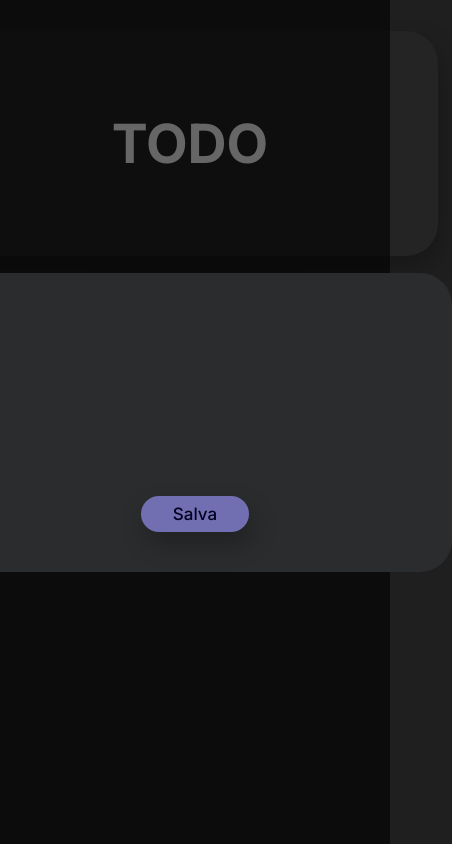
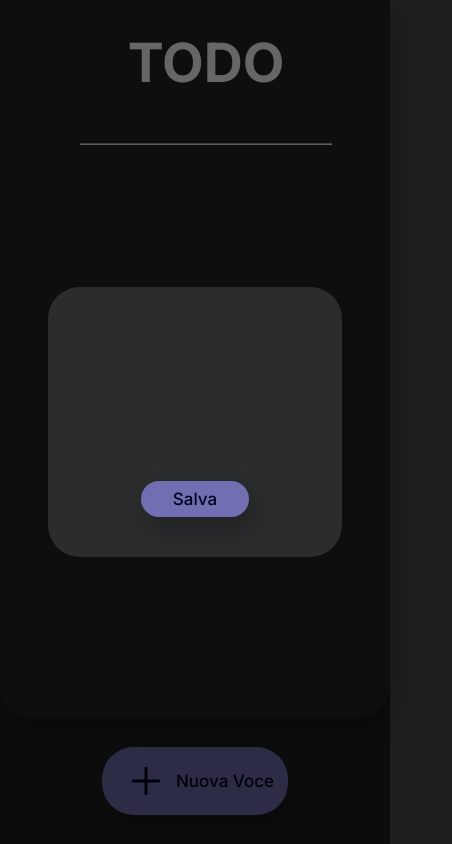
Before and after one commit to Gr3g027/TODO-List, a React (Create React App) app: page / in a window 390 px wide. Both pictures are taken after a click on the button "Nuova Voce". Shown: the whole page, 452 px wide, since content can reach past the window. Built offline with nearby package versions, Linux system fonts and the light colour scheme.

Commit message:
Added responsive (still WIP) - removed some unused styles - general adaptation to responsive style

```diff
--- a/src/Components/Basic/Button.tsx
+++ b/src/Components/Basic/Button.tsx
@@ -31,6 +31,8 @@ const StyledButton = styled.button<BoxProps>`
     box-shadow: 4px 12px 24px rgba(0, 0, 0, 0.25);
     border-radius: 32px;
     border: none;
+    text-align: center;
+    align-items: center;
     cursor: pointer;
     transition: 0.2s;
 
--- a/src/Components/Basic/Icon.tsx
+++ b/src/Components/Basic/Icon.tsx
@@ -69,7 +69,6 @@ const IconBox = styled(Box)`
 const Ico = styled.img`
     width: 40px;
     height: 40px;
-    transition: 3s;
 
     ${({ onClick }) => onClick && `cursor: pointer;`}
 `
--- a/src/Components/Basic/Text.tsx
+++ b/src/Components/Basic/Text.tsx
@@ -9,6 +9,7 @@ export interface TextProps extends BoxProps {
     fontSize?: string;
     bold?: string | number;
     color?: string;
+    textAlign?: string;
 }
 
 class Text extends PureComponent<TextProps> {
@@ -27,10 +28,14 @@ export default Text
 
 const StyledText = styled.p<TextProps>`
     ${({ fontSize }) => fontSize && `font-size: ${fontSize};`}
+    ${({ textAlign }) => textAlign && `text-align: ${textAlign};`}
     ${({ bold }) => bold && `font-weight: ${bold};`}
     ${({ color }) => color && `color: ${color};`}
 
     ${({ mar }) => mar ? `margin: ${parseSize(mar)};` : `margin: auto;`}
 	${({ pad }) => pad && `padding: ${parseSize(pad)};`}
 	${({ gap }) => gap && `gap: ${parseSize(gap)};`}
+
+    ${({ width }) => width && `width: ${parseSize(width)};`}
+    ${({ height }) => height && `width: ${parseSize(height)};`}
 `
--- /dev/null
+++ b/src/Components/System/Screen.tsx
@@ -0,0 +1,12 @@
+/* Component for screen size, responsive use */
+
+class Screen {
+    windowWidth: number;
+    mobileWidth: number;
+    constructor() {
+        this.windowWidth = window.innerWidth;
+        this.mobileWidth = 768;
+    }
+}
+
+export default new Screen();
--- a/src/Components/ToDoList/PopUp.tsx
+++ b/src/Components/ToDoList/PopUp.tsx
@@ -4,6 +4,7 @@ import styled from '@emotion/styled'
 import Box from '../Basic/Box'
 import Text from '../Basic/Text';
 import Button from '../Basic/Button';
+import Screen from '../System/Screen';
 
 interface PopUpProps {
     showHandler: any;
@@ -59,6 +60,30 @@ class PopUp extends PureComponent<PopUpProps, State> {
     render(): ReactNode {
         const { input, placeHolder } = this.state
         return (
+            <>
+            {Screen.windowWidth < Screen.mobileWidth ? (
+                /* MOBILE */
+                <Bg center bgColor='rgba(0, 0, 0, 60%)' onClick={(event: React.MouseEvent) => {
+                    event.preventDefault()
+
+                    if (event.target === event.currentTarget){
+                        this.props.showHandler(false)
+                    }
+                }}>
+                    <PopUpWindowMobile center >
+                        <TextAreaWrapperMobile center>
+                            <TextAreaMobile name="todo" className='text-regular' placeholder={placeHolder} maxLength={90} autoFocus
+                            onChange={(event) => {
+                                this.setState({input: event.target.value})
+                            }} />
+                        </TextAreaWrapperMobile>
+                        <SaveBtn action={this.saveTodo} actionValue={input}>
+                            <Text className='text-medium'>Salva</Text>
+                        </SaveBtn>
+                    </PopUpWindowMobile>
+                </Bg>
+            ) : (
+                /* DESKTOP */
                 <Bg center bgColor='rgba(0, 0, 0, 60%)' onClick={(event: React.MouseEvent) => {
                     event.preventDefault()
 
@@ -78,6 +103,8 @@ class PopUp extends PureComponent<PopUpProps, State> {
                         </SaveBtn>
                     </PopUpWindow>
                 </Bg>
+            )}
+            </>
         )
     }
 }
@@ -119,3 +146,27 @@ const TextArea = styled.textarea`
 const SaveBtn = styled(Button)`
     padding: 8px 32px;
 `
+
+const TextAreaWrapperMobile = styled(Box)`
+    width: 80%;
+    height: 90%;
+`
+
+const TextAreaMobile = styled.textarea`
+    background-color: transparent;
+    width: 270px;
+    height: 150px;
+    border: none;
+    resize: none;
+
+    :focus{
+        outline: none;
+    }
+`
+
+const PopUpWindowMobile = styled(Box)`
+    background-color: #2b2c2e;
+    flex-direction: column;
+    border-radius: 32px;
+    padding: 40px 10px;
+`
--- a/src/Components/ToDoList/ToDoElement.tsx
+++ b/src/Components/ToDoList/ToDoElement.tsx
@@ -4,6 +4,7 @@ import Icon from '../Basic/Icon'
 import Box, { BoxProps } from '../Basic/Box';
 import Text from '../Basic/Text';
 import styled from '@emotion/styled';
+import Screen from '../System/Screen';
 
 interface ToDoProps extends BoxProps{
     className?: string;
@@ -12,7 +13,7 @@ interface ToDoProps extends BoxProps{
 
     selectAction: any;
     deleteAction: any;
-    todoData: any;
+    todoData: {id: string, text: string, done: boolean};
 }
 interface State {
     checked: boolean,
@@ -20,11 +21,35 @@ interface State {
 
 class ToDoElement extends PureComponent<ToDoProps, State> {
     render(): ReactNode {
+        /* ToDo element */
+
         const props = this.props
         const checked = this.props.todoData.done
 
         return (
-            /* ToDo element */
+            <>
+            {Screen.windowWidth < Screen.mobileWidth ? (
+                /* MOBILE */
+                <ToDoMobile
+                    id={props.id}
+                    className={this.props.className}
+                    >
+
+                    {/* delete icon */}
+                    <Icon iconName='binIcon' onClick={() =>{
+                        props.deleteAction(props.index)
+                    }}/>
+
+                    {/* checkbox icon */}
+                    <Icon iconName={checked ? 'checkBoxIconOn' : 'checkBoxIconOff'} onClick={() => {
+                        props.selectAction(props.index)
+                    }}/>
+
+                    {/* todo-text */}
+                    <TextMobile className='text-regular' mar={"5 auto"}>{props.todoData.text}</TextMobile>
+                </ToDoMobile>
+            ) : (
+                /* DESKTOP */
                 <ToDo
                     id={props.id}
                     className={this.props.className}
@@ -43,6 +68,9 @@ class ToDoElement extends PureComponent<ToDoProps, State> {
                     {/* todo-text */}
                     <Text className='text-regular' mar={"5 auto"}>{props.todoData.text}</Text>
                 </ToDo>
+            )}
+
+            </>
         )
     }
 }
@@ -54,6 +82,19 @@ const ToDo = styled(Box)<BoxProps>`
 
     //default properties for animation
     opacity: 0;
-    transform: translateY(-50px);
     transition: opacity 0.5s ease, transform 0.5s ease;
 `
+
+const TextMobile = styled(Text)`
+    text-align: left;
+    width: 80%;
+`
+
+const ToDoMobile = styled(Box)<BoxProps>`
+    gap: 24px;
+    height: 20px;
+
+    //default properties for animation
+    opacity: 0;
+    transition: opacity 0.5s ease, transform 0.5s ease;
+`
--- a/src/Components/ToDoList/ToDoList.tsx
+++ b/src/Components/ToDoList/ToDoList.tsx
@@ -16,6 +16,7 @@ import {
     ListItemsMapAnimation,
     SelectAnimation
 } from '../../Utils/animation'
+import Screen from '../System/Screen'
 
 interface Props { }
 interface State {
@@ -25,6 +26,8 @@ interface State {
     added: string;
     selected: string;
     deleted: string;
+
+    responsive: boolean;
 }
 
 class ToDoList extends PureComponent<Props, State> {
@@ -38,7 +41,11 @@ class ToDoList extends PureComponent<Props, State> {
             added: '',
             selected: '',
             deleted: '',
+
+            responsive: Screen.windowWidth <= Screen.mobileWidth,
         }
+
+        this.handleResize = this.handleResize.bind(this);
     }
 
     componentDidMount(): void {
@@ -47,6 +54,13 @@ class ToDoList extends PureComponent<Props, State> {
         if (todoList) {
             this.setState({ todos: todoList })
         }
+
+
+        window.addEventListener('resize', this.handleResize);
+    }
+
+    componentWillUnmount(): void {
+        window.removeEventListener('resize', this.handleResize);
     }
 
     componentDidUpdate(prevProps: Readonly<Props>, prevState: Readonly<State>, snapshot?: any): void {
@@ -63,13 +77,18 @@ class ToDoList extends PureComponent<Props, State> {
         }
 
         // Animations
-        if (prevState.added !== added)  AddAnimation(added)
+        if (prevState.added !== added) AddAnimation(added)
 
         if (prevState.deleted !== deleted) DeleteAnimation(deleted)
 
         if (prevState.selected !== selected) SelectAnimation(selected)
     }
-    showHandler = (value: boolean) => {
+
+    handleResize = () => {
+        this.setState({ responsive: Screen.windowWidth >= Screen.mobileWidth});
+    }
+
+    showPopUpHandler = (value: boolean) => {
         // Used for updating show state in child component "PopUp"
         this.setState({ showPopUp: value })
     }
@@ -131,13 +150,56 @@ class ToDoList extends PureComponent<Props, State> {
     };
 
     render(): ReactNode {
-        const { showPopUp } = this.state
+        const { showPopUp, responsive } = this.state
         const todoList = this.state.todos
 
         return (
             <>
+                { responsive ? (
+                    /* MOBILE */ <>
                         { /* Shows 'PopUp' component if state 'showPopUp' is true */
-                    showPopUp && <PopUp addToDo={this.addToDo} showHandler={this.showHandler} />}
+                            showPopUp && <PopUp addToDo={this.addToDo} showHandler={this.showPopUpHandler} />}
+                        <Box center flexDir='column' height='100%'>
+                            <ToDoContainerMobile>
+                                <ListContainerMobile id='todo-list' center flex>
+                                    <Text width='100%' textAlign='center' className='text-title'>TODO</Text>
+                                    <Line />
+                                    {
+                                        // Rendering ToDo list
+                                        todoList.map((todo: any, index: number) => {
+                                            return (
+                                                <ToDoElement
+                                                    key={todo.id}
+
+                                                    id={todo.id}
+                                                    index={index}
+                                                    className={todo.done ? 'todo-element selected' : 'todo-element'}
+
+                                                    todoData={todo}
+                                                    deleteAction={this.deleteTodo}
+                                                    selectAction={this.selectToDo}
+                                                />
+                                            )
+                                        })
+                                    }
+                                </ListContainerMobile>
+                            </ToDoContainerMobile>
+
+                            {/* New ToDo button */}
+                            <Box height='8vh' mar={"30px 0px 0px 0px"}>
+                                <Button action={this.showPopUpHandler} actionValue={true}>
+                                    <BtnInnerContainerMobile center>
+                                        <Icon iconName='addIcon' />
+                                        <Text className='text-medium'>Nuova Voce</Text>
+                                    </BtnInnerContainerMobile>
+                                </Button>
+                            </Box>
+                        </Box>
+                    </>
+                ) : (
+                    /* DESKTOP */ <>
+                    { /* Shows 'PopUp' component if state 'showPopUp' is true */
+                        showPopUp && <PopUp addToDo={this.addToDo} showHandler={this.showPopUpHandler} />}
                         <ExternalContainer center>
                             <ToDoContainer>
                                 <ListContainer id='todo-list' flex>
@@ -164,13 +226,15 @@ class ToDoList extends PureComponent<Props, State> {
                             </ToDoContainer>
 
                             {/* New ToDo button */}
-                    <Button center action={this.showHandler} actionValue={true}>
+                            <Button center action={this.showPopUpHandler} actionValue={true}>
                                 <BtnInnerContainer>
                                     <Icon iconName='addIcon' />
                                     <Text className='text-medium'>Nuova Voce</Text>
                                 </BtnInnerContainer>
                             </Button>
                         </ExternalContainer>
+                    </>
+                )}
             </>
         )
     }
@@ -206,3 +270,33 @@ const BtnInnerContainer = styled(Box)`
     flex-direction: row;
     padding: 16px 32px;
 `
+
+const ToDoContainerMobile = styled(Box)`
+    background-color: #242424;
+    box-shadow: 4px 12px 24px rgba(0, 0, 0, 0.25);
+    width: 100%;
+    min-height: 85vh;
+    height: 80%;
+    border-radius: 0px 0px 32px 32px;
+`
+
+const ListContainerMobile = styled(Box)`
+    max-width: 80%;
+    width: 80%;
+    max-height: 70%;
+    height: 80%;
+    overflow-y: hidden;
+    overflow-x: hidden;
+    gap: 40px;
+    flex-direction: column;
+    padding: 30px 50px;
+`
+
+const Line = styled.hr`
+    color: #01001e;
+    width: 80%;
+`
+
+const BtnInnerContainerMobile  = styled(Box)`
+    padding: 2px 8px;
+`
```
Lines whose indentation alone changed are shown as unchanged.
